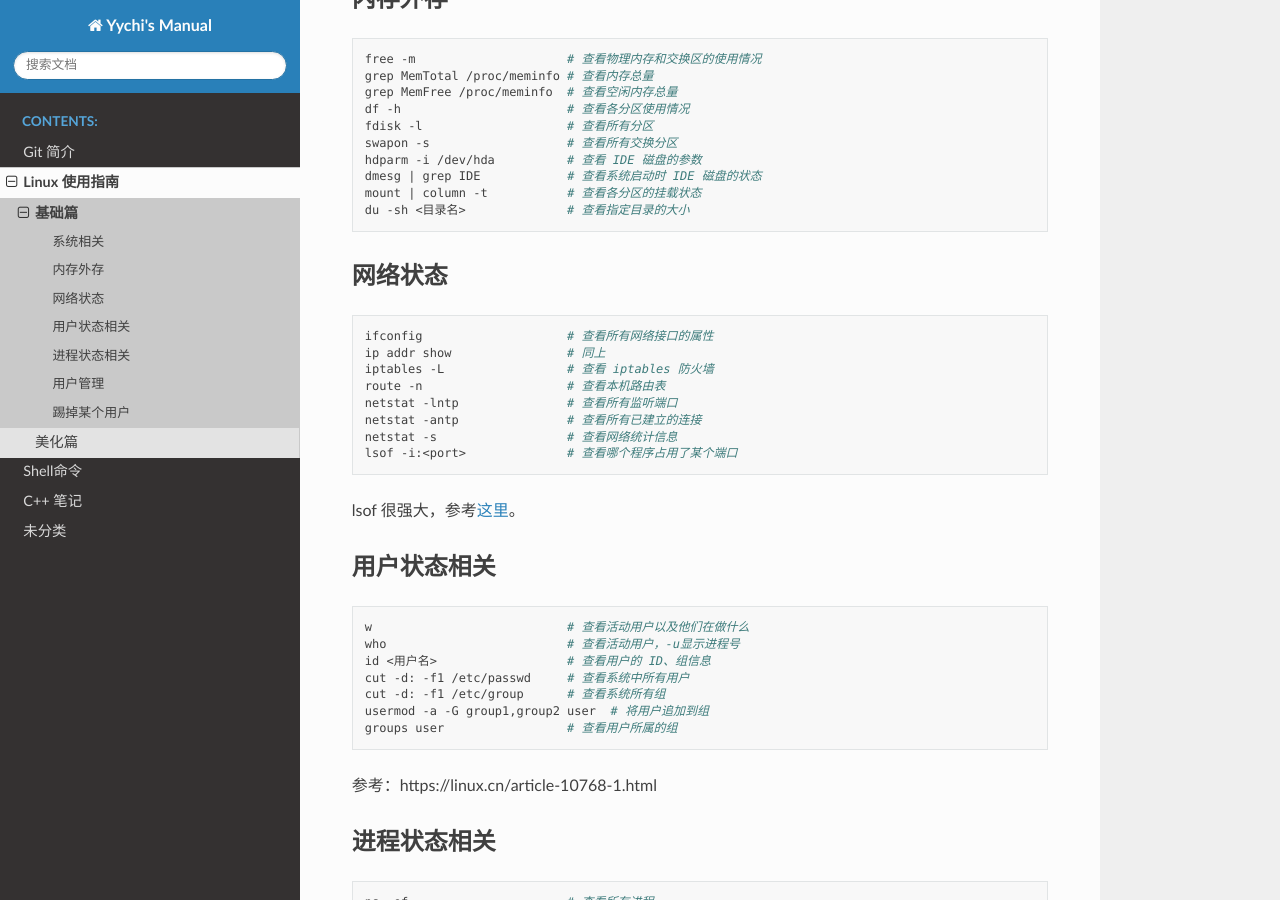
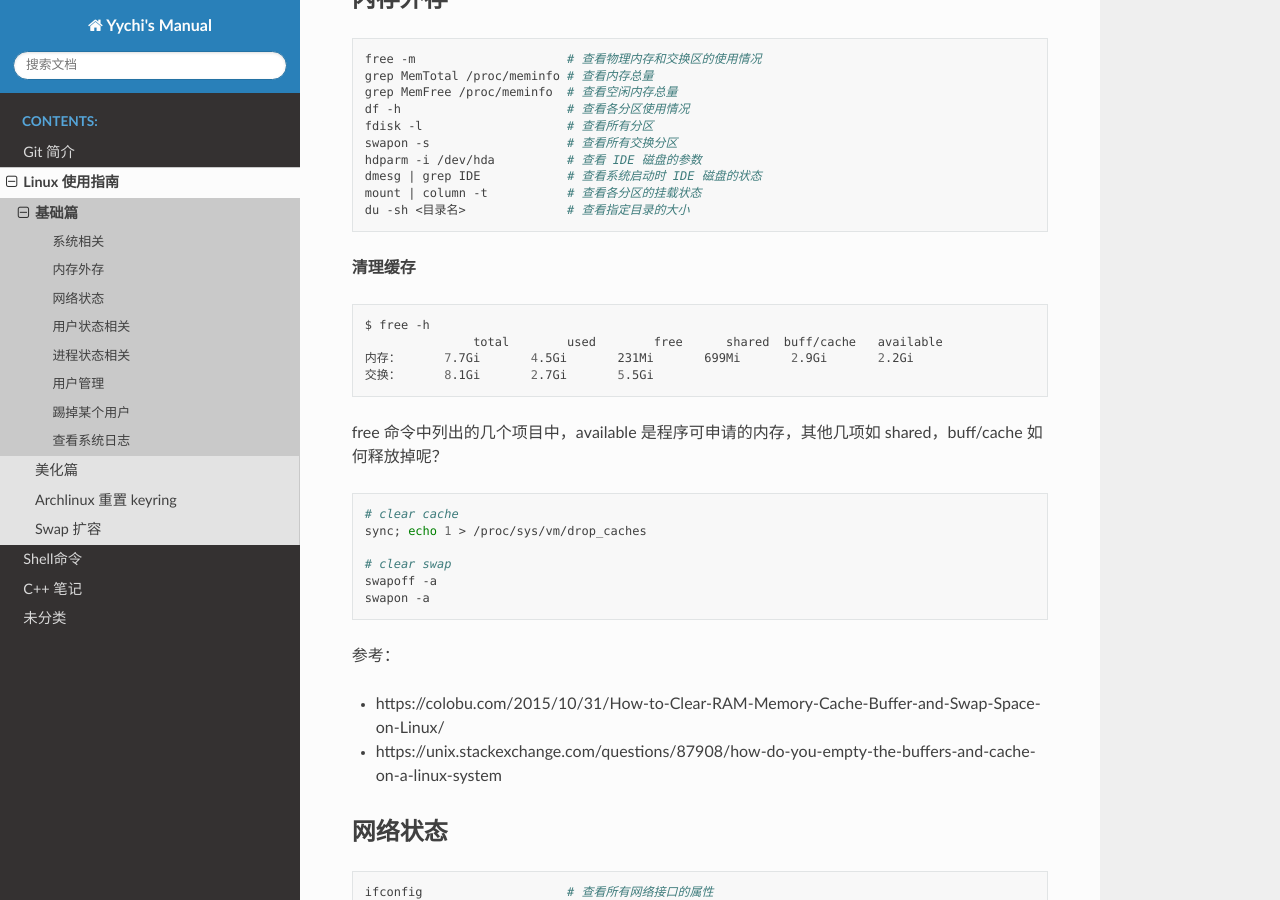
Before and after one commit to guyueshui/PManual, a Sphinx documentation site: the page built from source/docs/linux/basic.md, in a window 1280 px wide and 900 px high, scrolled down 514 px. Built offline with Sphinx 7.4.7 and the Read the Docs theme 3.1.0, drawn with Linux system fonts in a browser that asks for light colours; some of the changed text lies outside the part shown.

Commit message:
[add] articles about linux

````diff
--- a/source/docs/linux/basic.md
+++ b/source/docs/linux/basic.md
@@ -34,6 +34,31 @@ dmesg | grep IDE            # 查看系统启动时 IDE 磁盘的状态
 mount | column -t           # 查看各分区的挂载状态
 du -sh <目录名>              # 查看指定目录的大小
 ```
+
+**清理缓存**
+
+```bash
+$ free -h
+               total        used        free      shared  buff/cache   available
+内存：      7.7Gi       4.5Gi       231Mi       699Mi       2.9Gi       2.2Gi
+交换：      8.1Gi       2.7Gi       5.5Gi
+```
+
+free 命令中列出的几个项目中，available 是程序可申请的内存，其他几项如 shared，buff/cache 如何释放掉呢？
+
+```bash
+# clear cache
+sync; echo 1 > /proc/sys/vm/drop_caches
+
+# clear swap
+swapoff -a
+swapon -a
+```
+
+参考：
+
+- https://colobu.com/2015/10/31/How-to-Clear-RAM-Memory-Cache-Buffer-and-Swap-Space-on-Linux/
+- https://unix.stackexchange.com/questions/87908/how-do-you-empty-the-buffers-and-cache-on-a-linux-system
 
 ## 网络状态
 
@@ -110,3 +135,20 @@ root     pts/2        2024-02-27 16:18 (10.*.*.2)
 pkill -9 -t pts/0
 ```
 踢掉该用户。
+
+## 查看系统日志
+
+Journal
+
+```bash
+# 查看boot日志
+journalctl -b
+
+# 查看上一次的boot日志，同理-2/3/4...
+journalctl -b -1
+
+# 列出所有启动日志
+journalctl --list-boots
+```
+
+cf. https://www.linode.com/docs/guides/how-to-use-journalctl/
--- a/source/docs/linux/index.rst
+++ b/source/docs/linux/index.rst
@@ -6,3 +6,5 @@ Linux 使用指南
 
     basic
     beautify
+    archlinux-keyring
+    extend-swap
````
Also changed, not shown: source/docs/linux/archlinux-keyring.md (added, +30 -0 lines), source/docs/linux/extend-swap.md (added, +81 -0 lines).
